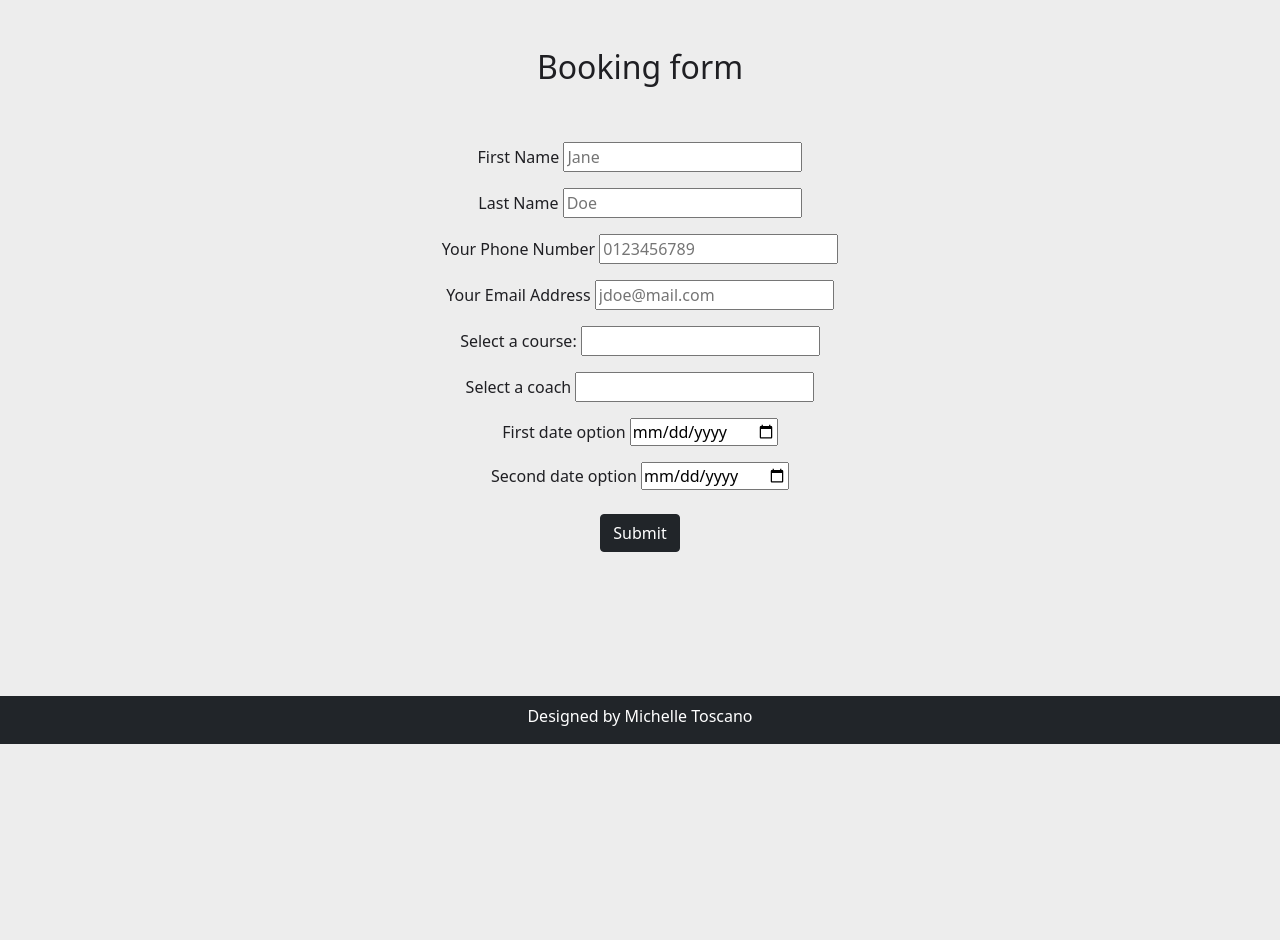
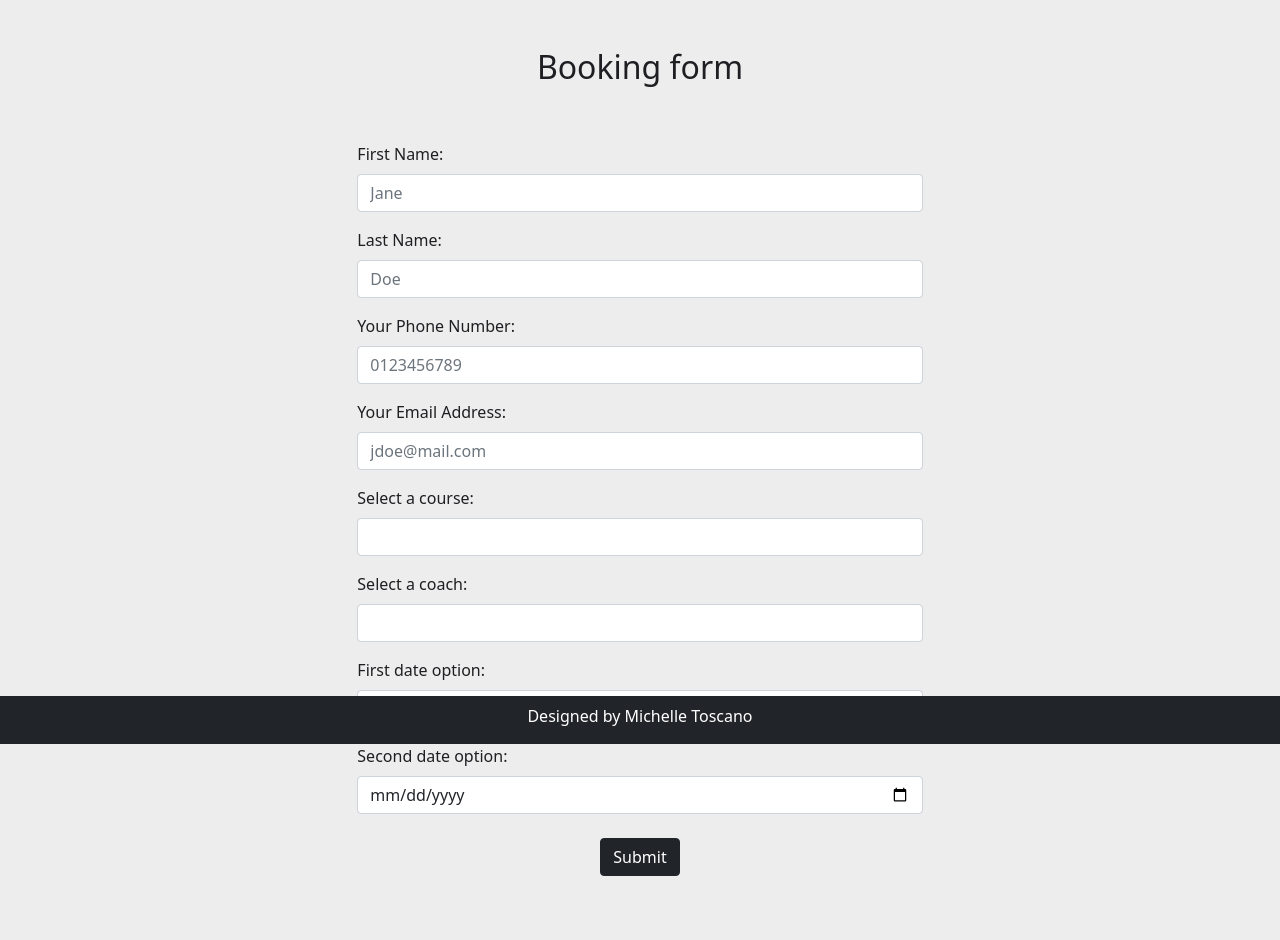
Before and after one commit to Michelle3334/coaching-warriors, a Django app: page /booking/ in a window 1280 px wide. Shown: the part 56-996 px from the top of the page. Before the commit the page ends 800 px from the top, so only its background shows below. Run offline with Django 3.2, Linux system fonts and the light colour scheme.

Commit message:
Change column widths on form

```diff
--- a/templates/booking.html
+++ b/templates/booking.html
@@ -20,69 +20,53 @@
             <h2 class="text-center mt-5">Booking form</h2>
         </div>
     </div>
+</div>
 <!--Bookings form-->
-    <div class="row">
-        <div class="col-12">
-            <div id="booking-form">
-                <form id="form" method="post" class="mt-5 text-center">
+<div class="container px-5 col-8">
+    <div class="justify-content-md-center px-5" id="booking-form">
+        <form id="form" method="post" class="mt-5 px-5">
             {% csrf_token %}
             <div class="row">
-                        <div class="">
                 <div class="mb-3">
-                                <label for="fname">First Name</label>
-                                <input type="text" id="fname" name="first-name" placeholder="Jane" required>
+                    <label for="fname" class="form-label">First Name:</label>
+                    <input type="text" class="form-control" id="fname" name="first-name" placeholder="Jane" required>
                 </div>
+                <div class="mb-3">
+                    <label for="lname" class="form-label">Last Name:</label>
+                    <input type="text" class="form-control" id="lname" name="last-name" placeholder="Doe" required>
                 </div>
-                        <div class="">
                 <div class="mb-3">
-                                <label for="lname">Last Name</label>
-                                <input type="text" id="lname" name="last-name" placeholder="Doe" required>
+                    <label for="telephone" class="form-label">Your Phone Number:</label>
+                    <input type="tel" class="form-control" id="telephone" name="telephone" placeholder="0123456789"
+                        required>
                 </div>
+                <div class="mb-3">
+                    <label for="mail" class="form-label">Your Email Address:</label>
+                    <input type="email" class="form-control" id="mail" name="mail" placeholder="jdoe@mail.com" required>
                 </div>
-                        <div class="">
                 <div class="mb-3">
-                                <label for="telephone">Your Phone Number</label>
-                                <input type="tel" id="telephone" name="telephone" placeholder="0123456789" required>
+                    <label for="course" class="form-label">Select a course:</label>
+                    <input type="text" class="form-control" id="course" name="course" required>
                 </div>
+                <div class="mb-3">
+                    <label for="coach" class="form-label">Select a coach:</label>
+                    <input type="text" class="form-control" id="coach" name="coach" required>
                 </div>
-                        <div class="">
                 <div class="mb-3">
-                                <label for="mail">Your Email Address</label>
-                                <input type="email" id="mail" name="mail" placeholder="jdoe@mail.com" required>
+                    <label for="date1" class="form-label">First date option:</label>
+                    <input type="date" class="form-control" id="date1 " name="date1" required>
                 </div>
-                        </div>
-                        <div class="">
                 <div class="mb-3">
-                                <label for="course">Select a course:</label>
-                                <input type="text" name="course" required>
-                            </div>
-                        </div>
-                        <div class="">
-                            <div class="mb-3">
-                                <label for="coach">Select a coach</label>
-                                <input type="text" id="coach" name="coach" required>
-                            </div>
-                        </div>
-                        <div class="">
-                            <div class="mb-3">
-                                <label for="date1">First date option</label>
-                                <input type="date" id="date1 "name="date1" required>
-                            </div>
-                        </div>
-                        <div class="">
-                            <div class="mb-3">
-                                <label for="date2">Second date option</label>
-                                <input type="date" id="date2" name="date2" required>
-                            </div>
+                    <label for="date2" class="form-label">Second date option:</label>
+                    <input type="date" class="form-control" id="date2" name="date2" required>
                 </div>
             </div>
             <div class="text-center">
-                        <button data-toggle="modal" data-target="message" type="submit" class="btn btn-dark text-center m-2">Submit</button>
+                <button data-toggle="modal" data-target="message" type="submit"
+                    class="btn btn-dark text-center m-2">Submit</button>
             </div>
         </form>
     </div>
 </div>
-    </div>
-</div>
 
 {%endblock%}
--- a/templates/contact.html
+++ b/templates/contact.html
@@ -19,7 +19,7 @@
 <p class="text-center small">We will never share your details with anyone.</p>
 
 <!--Contact form-->
-<div class="container">
+<div class="container col-6">
   <form id="form" method="post" class="mt-5">
       {% csrf_token %}
       {{ form|crispy }}
```
Lines whose indentation alone changed are shown as unchanged.
